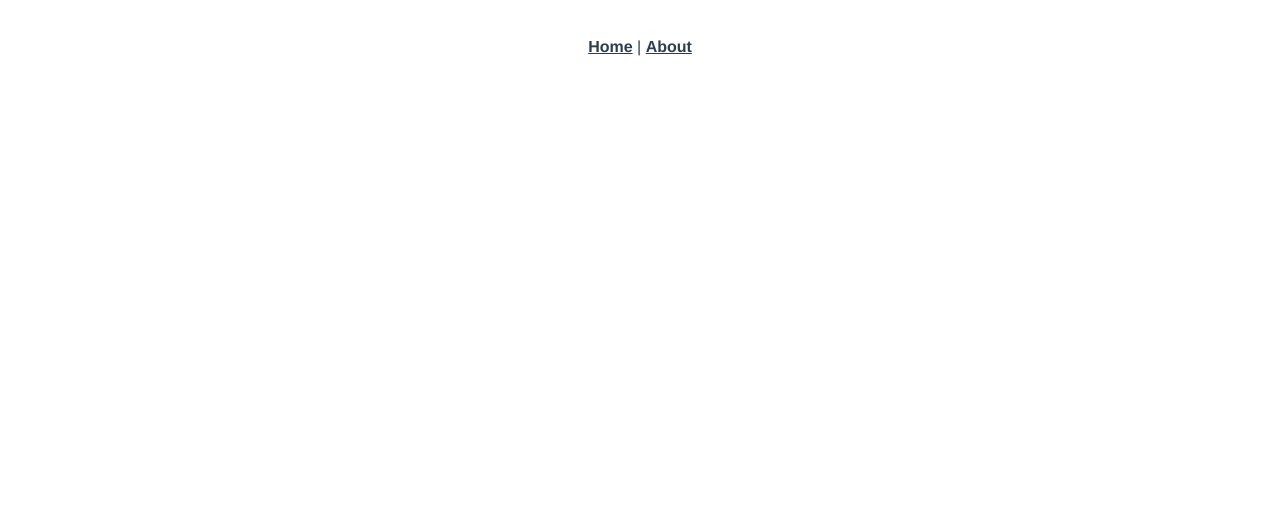
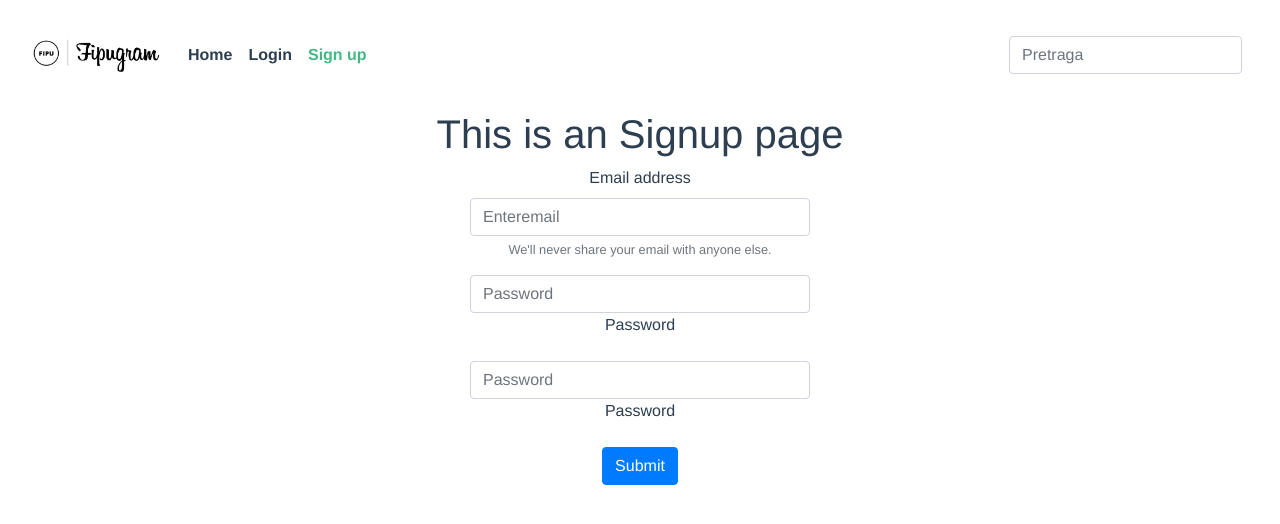
Before and after one commit to rsuntesic/Fipugram, a Vue app: page /signup in a window 1280 px wide. Shown: the top 524 px of the page. Built offline with nearby package versions, Linux system fonts and the light colour scheme.

Commit message:
inicijalizacija projeka

```diff
--- a/public/index.html
+++ b/public/index.html
@@ -6,6 +6,7 @@
     <meta name="viewport" content="width=device-width,initial-scale=1.0">
     <link rel="icon" href="<%= BASE_URL %>favicon.ico">
     <title><%= htmlWebpackPlugin.options.title %></title>
+    <link rel="stylesheet" href="https://cdn.jsdelivr.net/npm/bootstrap@4.5.3/dist/css/bootstrap.min.css" integrity="sha384-TX8t27EcRE3e/ihU7zmQxVncDAy5uIKz4rEkgIXeMed4M0jlfIDPvg6uqKI2xXr2" crossorigin="anonymous">
   </head>
   <body>
     <noscript>
--- a/src/App.vue
+++ b/src/App.vue
@@ -1,14 +1,55 @@
 <template>
   <div id="app">
-    <div id="nav">
-      <router-link to="/">Home</router-link> |
-      <router-link to="/about">About</router-link>
+    <nav id="nav" class="navbar navbar-expand-lg navbar-light">
+      <!-- Image and text -->
+  <a class="navbar-brand" href="#">
+    <img src="@/assets/fipu_logo.png"
+    height="40"
+    class="d-inline-block align-top"
+     alt="" loading="lazy">
+  </a>
+  <!-- pitati za button nesto ne radi -->
+   <button
+   class="navbar-toggler"
+    type="button"
+    data-toggle="collapse"
+    data-target="#navbarToggler"
+    aria-controls="navbarToggler"
+    aria-expanded="false"
+    aria-label="Toggle navigation"
+    >
+    <span class="navbar-toggler-icon"></span>
+  </button>
+
+  <div class="collapse navbar-collapse" id="navbarToggler">
+  <ul class="navbar-nav mr-auto mt-2 mt-lg-0">
+      <li class="nav-item">
+        <router-link to="/" class="nav-link">Home</router-link>
+      </li>
+      <li class="nav-item">
+       <router-link to="/login" class="nav-link">Login</router-link>
+      </li>
+      <li class="nav-item">
+        <router-link to="/signup" class="nav-link">Sign up</router-link>
+      </li>
+  </ul>
+  <form class="form-inline my-2 my-lg-0">
+      <input class="form-control mr-sm-2" type="search" placeholder="Pretraga" aria-label="Search" />
+    </form>
+  </div>
+
+    </nav>
+
+    <div class = "container">
+    <router-view/>
+    <!-- tu ruter dinamicki ubaci screen -->
     </div>
-    <router-view/>
+
   </div>
 </template>
 
 <style lang="scss">
+
 #app {
   font-family: Avenir, Helvetica, Arial, sans-serif;
   -webkit-font-smoothing: antialiased;
--- a/src/components/HelloWorld.vue
+++ /dev/null
@@ -1,58 +0,0 @@
-<template>
-  <div class="hello">
-    <h1>{{ msg }}</h1>
-    <p>
-      For a guide and recipes on how to configure / customize this project,<br>
-      check out the
-      <a href="https://cli.vuejs.org" target="_blank" rel="noopener">vue-cli documentation</a>.
-    </p>
-    <h3>Installed CLI Plugins</h3>
-    <ul>
-      <li><a href="https://github.com/vuejs/vue-cli/tree/dev/packages/%40vue/cli-plugin-babel" target="_blank" rel="noopener">babel</a></li>
-      <li><a href="https://github.com/vuejs/vue-cli/tree/dev/packages/%40vue/cli-plugin-router" target="_blank" rel="noopener">router</a></li>
-    </ul>
-    <h3>Essential Links</h3>
-    <ul>
-      <li><a href="https://vuejs.org" target="_blank" rel="noopener">Core Docs</a></li>
-      <li><a href="https://forum.vuejs.org" target="_blank" rel="noopener">Forum</a></li>
-      <li><a href="https://chat.vuejs.org" target="_blank" rel="noopener">Community Chat</a></li>
-      <li><a href="https://twitter.com/vuejs" target="_blank" rel="noopener">Twitter</a></li>
-      <li><a href="https://news.vuejs.org" target="_blank" rel="noopener">News</a></li>
-    </ul>
-    <h3>Ecosystem</h3>
-    <ul>
-      <li><a href="https://router.vuejs.org" target="_blank" rel="noopener">vue-router</a></li>
-      <li><a href="https://vuex.vuejs.org" target="_blank" rel="noopener">vuex</a></li>
-      <li><a href="https://github.com/vuejs/vue-devtools#vue-devtools" target="_blank" rel="noopener">vue-devtools</a></li>
-      <li><a href="https://vue-loader.vuejs.org" target="_blank" rel="noopener">vue-loader</a></li>
-      <li><a href="https://github.com/vuejs/awesome-vue" target="_blank" rel="noopener">awesome-vue</a></li>
-    </ul>
-  </div>
-</template>
-
-<script>
-export default {
-  name: 'HelloWorld',
-  props: {
-    msg: String
-  }
-}
-</script>
-
-<!-- Add "scoped" attribute to limit CSS to this component only -->
-<style scoped lang="scss">
-h3 {
-  margin: 40px 0 0;
-}
-ul {
-  list-style-type: none;
-  padding: 0;
-}
-li {
-  display: inline-block;
-  margin: 0 10px;
-}
-a {
-  color: #42b983;
-}
-</style>
--- /dev/null
+++ b/src/components/InstagramCard.vue
@@ -0,0 +1,27 @@
+<template>
+
+ <div class="card text-center">
+  <div class="card-header">
+    Featured
+  </div>
+  <div class="card-body p-0">
+    <img class = "card-img-top" src ="https://picsum.photos/800" />
+  </div>
+  <div class="card-footer text-muted">
+    2 days ago
+  </div>
+</div>
+
+
+</template>
+
+<script>
+export default {
+  name: 'InstagramCard',
+
+}
+</script>
+
+<!-- Add "scoped" attribute to limit CSS to this component only -->
+<style scoped lang="scss">
+</style>
--- a/src/router/index.js
+++ b/src/router/index.js
@@ -11,12 +11,20 @@
     component: Home
   },
   {
-    path: '/about',
-    name: 'About',
+    path: '/login',
+    name: 'Login',
     // route level code-splitting
     // this generates a separate chunk (about.[hash].js) for this route
     // which is lazy-loaded when the route is visited.
-    component: () => import(/* webpackChunkName: "about" */ '../views/About.vue')
+    component: () => import(/* webpackChunkName: "about" */ '../views/Login.vue')
+  },
+  {
+    path: '/signup',
+    name: 'Registracija',
+    // route level code-splitting
+    // this generates a separate chunk (about.[hash].js) for this route
+    // which is lazy-loaded when the route is visited.
+    component: () => import(/* webpackChunkName: "about" */ '../views/Signup.vue')
   }
 ]
 
--- a/src/views/About.vue
+++ /dev/null
@@ -1,5 +0,0 @@
-<template>
-  <div class="about">
-    <h1>This is an about page</h1>
-  </div>
-</template>
--- a/src/views/Home.vue
+++ b/src/views/Home.vue
@@ -1,18 +1,30 @@
 <template>
-  <div class="home">
-    <img alt="Vue logo" src="../assets/logo.png">
-    <HelloWorld msg="Welcome to Your Vue.js App"/>
-  </div>
+ <div class="row">
+ <div class="col-2"></div>
+ <div class="col-7">
+<InstagramCard/>
+<InstagramCard/>
+<InstagramCard/>
+<InstagramCard/>
+<InstagramCard/>
+<InstagramCard/>
+<InstagramCard/>
+<InstagramCard/>
+ </div>
+ <div class="col-3">
+ ... ovdje ide desni stupac!
+ </div>
+ </div>
 </template>
 
 <script>
 // @ is an alias to /src
-import HelloWorld from '@/components/HelloWorld.vue'
+import InstagramCard from '@/components/InstagramCard.vue'
 
 export default {
   name: 'Home',
   components: {
-    HelloWorld
+    InstagramCard,
   }
 }
 </script>
--- /dev/null
+++ b/src/views/Login.vue
@@ -0,0 +1,29 @@
+<template>
+ <div class="about">
+ <h1>This is an login page</h1>
+ <div class="container">
+ <div class="row">
+ <div class="col-sm"></div>
+ <div class="col-sm">
+ <form>
+ <div class="form-group">
+ <label for="exampleInputEmail1">Email address</label>
+ <input type="email" class="form-control"
+id="exampleInputEmail1" aria-describedby="emailHelp" placeholder="Enter
+email" />
+ <small id="emailHelp" class="form-text text-muted" >We'll
+never share your email with anyone else.</small>
+ </div>
+ <div class="form-group">
+ <label for="exampleInputPassword1">Password</label>
+ <input type="password" class="form-control"
+id="exampleInputPassword1" placeholder="Password" />
+ </div>
+ <button type="submit" class="btn btn-primary">Submit</button>
+ </form>
+ </div>
+ <div class="col-sm"></div>
+ </div>
+ </div>
+ </div>
+</template>
--- /dev/null
+++ b/src/views/Signup.vue
@@ -0,0 +1,39 @@
+<template>
+ <div class="about">
+ <h1>This is an Signup page</h1>
+ <div class="container">
+ <div class="row">
+ <div class="col-sm"></div>
+ <div class="col-sm">
+ <form>
+ <div class="form-group">
+ <label for="exampleInputEmail1">Email address</label>
+ <input type="email" class="form-control"
+id="exampleInputEmail1" aria-describedby="emailHelp" placeholder="Enter
+email" />
+ <small id="emailHelp" class="form-text text-muted" >We'll
+never share your email with anyone else.</small>
+ </div>
+ <div class="form-group">
+ <input type="password" class="form-control"
+id="exampleInputPassword1" placeholder="Password" />
+<label for="exampleInputPassword1">Password</label>
+ </div>
+ <div class="form-group">
+ <input type="password" class="form-control"
+id="exampleInputPassword1" placeholder="Password" />
+<label for="exampleInputPassword1">Password</label>
+ </div>
+ <button type="submit" class="btn btn-primary">Submit</button>
+
+
+
+
+
+ </form>
+ </div>
+ <div class="col-sm"></div>
+ </div>
+ </div>
+ </div>
+</template>
```
Also changed, not shown: src/assets/fipu_logo.png (added).
